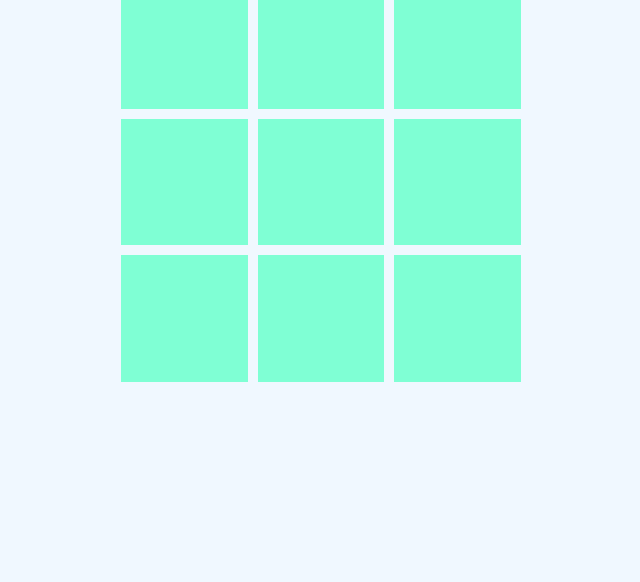
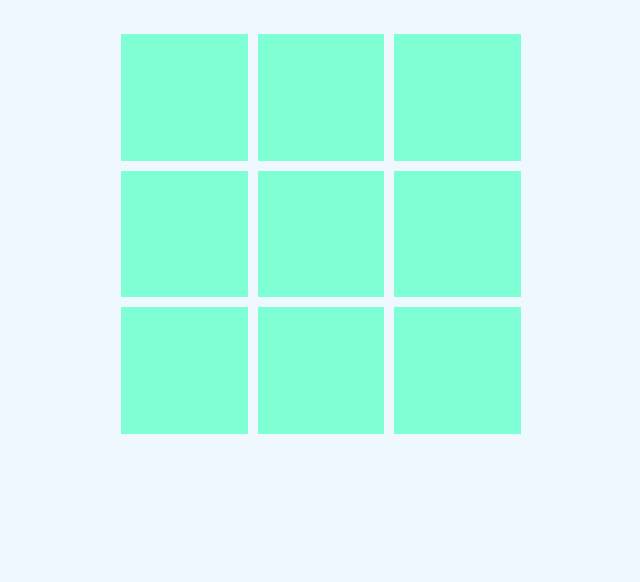
Before and after one commit to yjang4/Tic-Tac-Toe, a plain HTML site: page index.html in a window 1280 px wide. Shown: the part 218-800 px from the top of the page, without its empty margins (319-959 px from the left). Drawn offline with Linux system fonts and the light colour scheme.

Commit message:
setup board with functions

```diff
--- a/index.html
+++ b/index.html
@@ -8,17 +8,10 @@
     <link rel="stylesheet" href="style.css">
 </head>
 <body>
-    <div class="container">
-        <div class="grid">
-            <div class="cells"></div>
-            <div class="cells"></div>
-            <div class="cells"></div>
-            <div class="cells"></div>
-            <div class="cells"></div>
-            <div class="cells"></div>
-            <div class="cells"></div>
-            <div class="cells"></div>
-            <div class="cells"></div>
+    <div id="container">
+        <p> Tic Tac Toe</p>
+        <div id="grid">
+
         </div>
     </div>
 
--- a/main.js
+++ b/main.js
@@ -1,14 +1,50 @@
-const makeGame = (board) => {
-    return {board};
+const game = () => {
+    let board;
+    let turn = "X";
+    const sayHello = () => console.log('hello!');
+    function makeBoard() {
+        board = new Array(3);
+        for(i = 0; i < board.length; i ++) {
+            board[i] = [];
+            for(j = 0; j < 3; j ++) {
+                let c = cell("none");
+                board[i].push(c);
+            }
+        };
+    }
+    function writeBoard(){
+        const grid = document.getElementById("grid");
+        for(i = 0; i < board.length; i ++) {
+            for(j = 0; j < board[i].length; j ++) {
+                let div = document.createElement("div");
+                div.id = `${i}${j}`;
+                div.className = "cell";
+                grid.appendChild(div);
+            }
+        }
+    }
+    function makeBoardClickable() {
+        let cellButtons = document.getElementsByClassName("cell");
+        for(i = 0; i < cellButtons.length; i ++) {
+            let id = cellButtons[i].id;
+            let btn = document.getElementById(id);
+            btn.addEventListener("click", function() {
+                let stateDiv = document.createElement("div");
+                if(!btn.firstChild) {
+                    stateDiv.textContent = turn;
+                    turn = turn == "X" ? "O" : "X";
+                    stateDiv.className = "cell-state";
+                    btn.appendChild(stateDiv);
+                }
+            });
+        }
+    }
+    return {board, makeBoard, writeBoard, makeBoardClickable};
 };
 const cell = (state) => {
     return {state};
 };
-let board = new Array(3);
-for(i = 0; i < board.length; i ++) {
-    board[i] = [];
-    for(j = 0; j < 3; j ++) {
-        let c = cell("none");
-        board[i].push(c);
-    }
-}
+const newGame = game();
+newGame.makeBoard();
+newGame.writeBoard();
+newGame.makeBoardClickable();
--- a/style.css
+++ b/style.css
@@ -2,15 +2,22 @@
     background-color:aliceblue;
     padding: 0px;
     margin: 0px;
+    font-family: 'Courier New', Courier, monospace;
+    color:darkblue;
 
 }
-.container {
+p {
+    font-size: 48px;
+}
+#container {
     height: 100vh;
     display: flex;
+    flex-direction: column;
     align-items: center;
     justify-content: center;
+    gap: 50px;
 }
-.grid {
+#grid {
     height: 400px;
     width: 400px;
     display: grid;
@@ -18,7 +25,15 @@
     grid-template-rows: 1fr 1fr 1fr;
     gap: 10px;
 }
-.cells {
+.cell {
     background-color: aquamarine;
+    display: flex;
+    align-items: center;
+    justify-content: center;
 
 }
+.cell-state {
+    font-size: 69px;
+    position: absolute;
+    background-color: aquamarine;
+}
```
